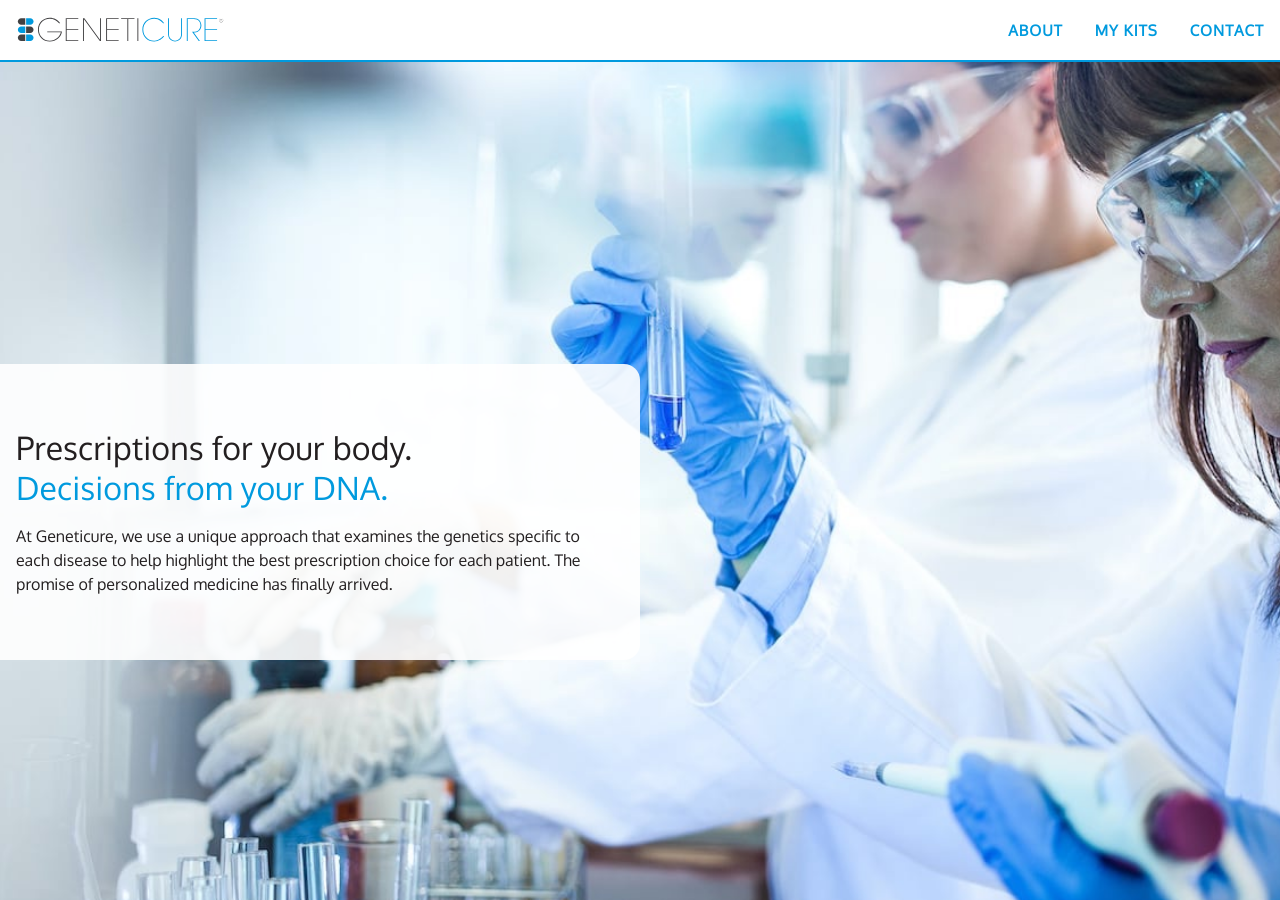
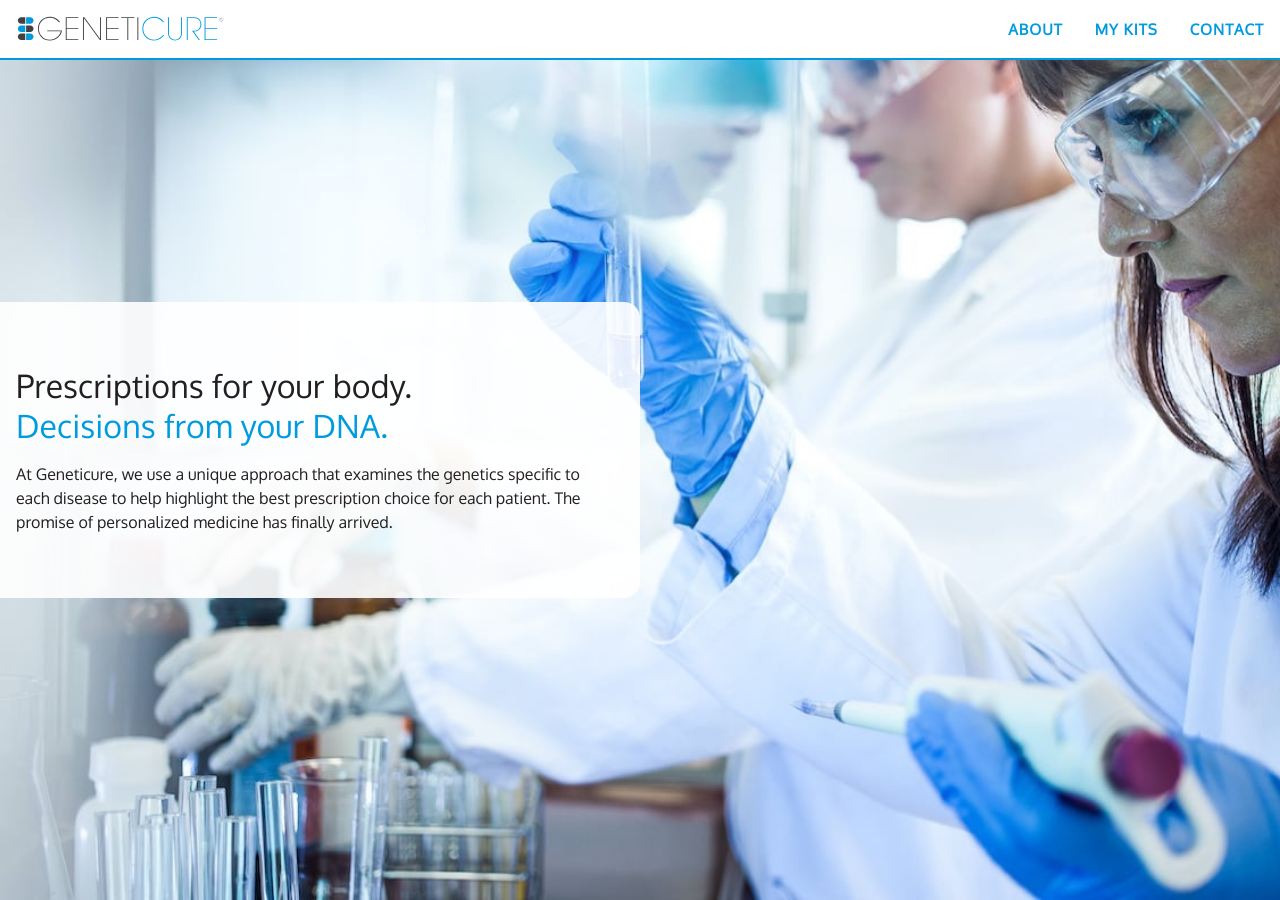
Before and after one commit to RobertAKARobin/geneticure-jekyll, a Jekyll site: the page built from index.md, in a window 1280 px wide and 900 px high. Built offline with Jekyll 4.4.1, drawn with Linux system fonts in a browser that asks for light colours.

Commit message:
Align hero--full flush to top

```diff
--- a/_sass/_body.scss
+++ b/_sass/_body.scss
@@ -57,6 +57,7 @@
 }
 
 .nav {
+  box-sizing: border-box;
   position: relative;
   z-index: $z--nav;
 }
--- a/_sass/includes/_hero.scss
+++ b/_sass/includes/_hero.scss
@@ -9,6 +9,10 @@
 @media #{$bp--sm}, #{$bp--md} {
   .hero {
     margin: ($margin--main * 2) 0;
+  }
+
+  .hero h1 {
+    text-align: center;
   }
 
   .main > .hero:first-child {
@@ -159,6 +163,9 @@
 
 .hero--width__full {
   @media #{$bp--lg}, #{$bp--xl} {
+    .nav--fixed + .main > & {
+      margin-top: #{0 - $nav--height};
+    }
     .hero__display__media {
       width: 100%;
     }
--- a/index.md
+++ b/index.md
@@ -8,7 +8,7 @@ title: Test
 
 At Geneticure, we use a unique approach that examines the genetics specific to each disease to help highlight the best prescription choice for each patient. The promise of personalized medicine has finally arrived.
 {% endcapture %}
-{% include hero.html content=header_content align='left' fit='cover' overlay='float' width='full' img_alt='Geneticure' img_src='/assets/img/bg/lab-techs.jpg' %}
+{% include hero.html content=header_content align='left' fit='cover' overlay='float' width='full' img_alt='Geneticure' img_style='object-position: right' img_src='/assets/img/bg/lab-techs.jpg' %}
 
 {% capture product_intro %}
 # Find the right treatment for<br>_high blood pressure._
```
